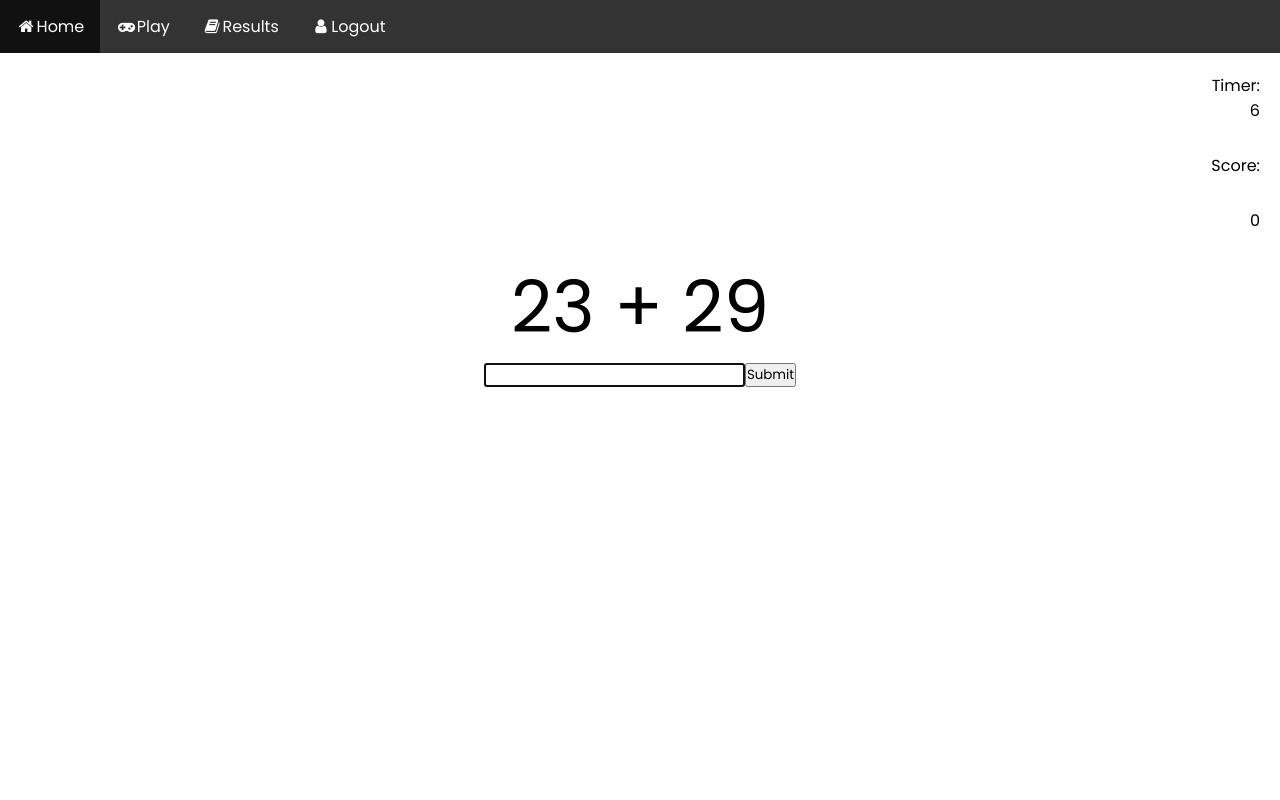
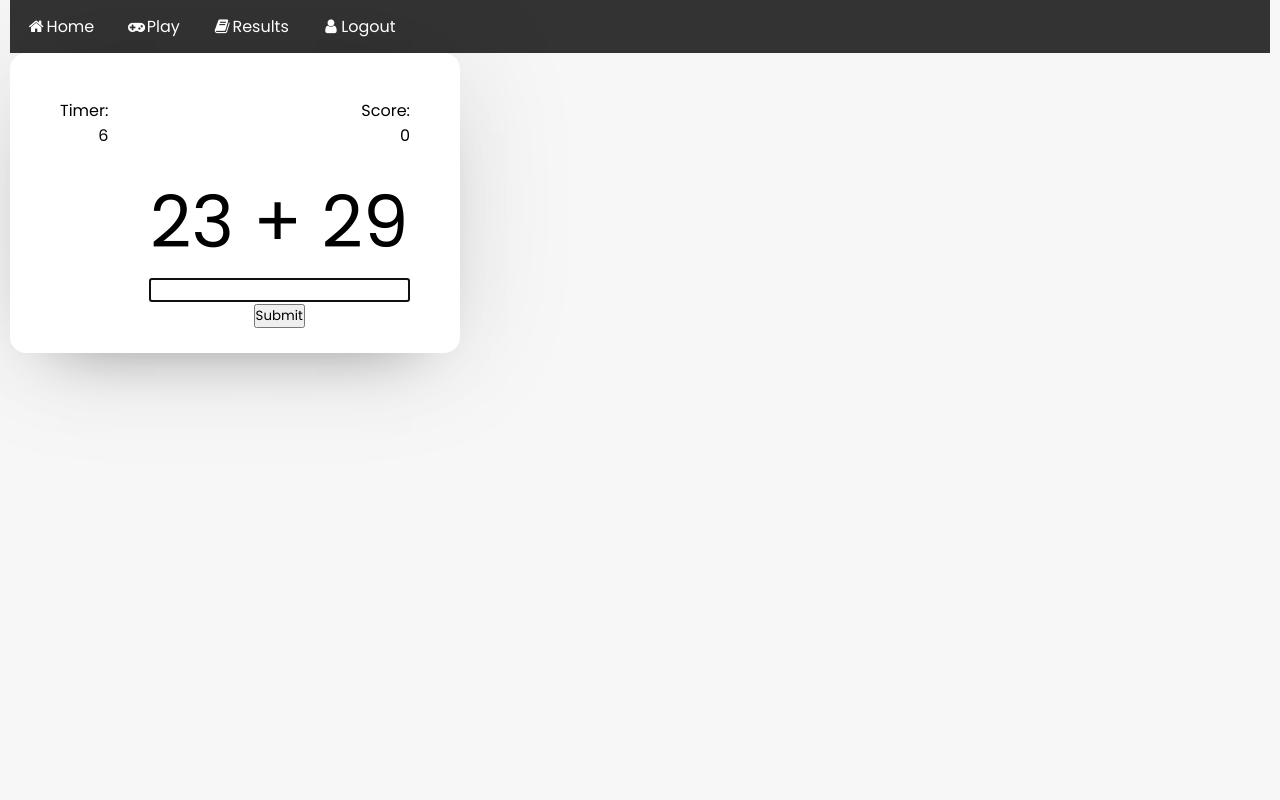
Before and after one commit to gergund/calculator, a Django app: page /play in a window 1280 px wide. Run offline with Django 4.2, Linux system fonts and the light colour scheme; some libraries are stand-ins or nearby versions.

Commit message:
Little more style

```diff
--- a/users/templates/users/play.html
+++ b/users/templates/users/play.html
@@ -80,6 +80,147 @@
                         font-family: 'Poppins', sans-serif;
             }
 
+            body {
+                /* display: flex; */
+                align-items: center;
+                justify-content: center;
+                min-height: 100vh;
+                background: #f7f7f7;
+                padding: 0 10px;
+            }
+
+            .wrapper {
+                background: #fff;
+                max-width: 450px;
+                width: 100%;
+                border-radius: 16px;
+                box-shadow: 0 0 128px 0 rgba(0, 0, 0, 0.1),
+                0 32px 64px -48px rgba(0, 0, 0, 0.5);
+            }
+
+            a {
+                color: black;
+            }
+
+            /* Login & Signup Form CSS Start */
+            .form {
+                padding: 25px 30px;
+            }
+
+            /*.form header {
+                font-size: 25px;
+                font-weight: 600;
+                padding-bottom: 10px;
+                border-bottom: 1px solid #e6e6e6;
+            } */
+
+            .form form {
+                margin: 20px 0;
+            }
+
+            .form form .error-text {
+                color: #721c24;
+                padding: 8px 10px;
+                text-align: center;
+                border-radius: 5px;
+                background: #f8d7da;
+                border: 1px solid #f5c6cb;
+                margin-bottom: 10px;
+            }
+
+            .form form .name-details {
+                display: flex;
+            }
+
+            .form .name-details .field:first-child {
+                margin-right: 10px;
+            }
+
+            .form .name-details .field:last-child {
+                margin-left: 10px;
+            }
+
+            .form form .field {
+                display: flex;
+                margin-bottom: 10px;
+                flex-direction: column;
+                position: relative;
+            }
+
+            .form form .field label {
+                margin-bottom: 2px;
+            }
+
+            .form form .input input {
+                height: 40px;
+                width: 100%;
+                font-size: 16px;
+                padding: 0 10px;
+                border-radius: 5px;
+                border: 1px solid #ccc;
+            }
+
+            .form form .field input {
+                outline: none;
+            }
+
+            .form form .image input {
+                font-size: 17px;
+            }
+
+            .form form .button input {
+                height: 45px;
+                border: none;
+                color: #fff;
+                font-size: 17px;
+                background: #333;
+                border-radius: 5px;
+                cursor: pointer;
+                margin-top: 13px;
+            }
+
+            .form form .field i {
+                position: absolute;
+                right: 15px;
+                top: 70%;
+                color: #ccc;
+                cursor: pointer;
+                transform: translateY(-50%);
+            }
+
+            .form form .field i.active::before {
+                color: #333;
+                content: "\f070";
+            }
+
+            .form .link {
+                text-align: center;
+                margin: 10px 0;
+                font-size: 17px;
+            }
+
+            .form .link a {
+                color: #333;
+            }
+
+            .form .link a:hover {
+                text-decoration: underline;
+            }
+
+            .form form .field {
+                font-size: 72px;
+                display: flex;
+            }
+
+            table {
+                border-spacing: 20px;
+                width: 450px;
+            }
+
+            section {
+                display: flex;
+            }
+
     /*Navigation Menu */
 
     .menu-ul {
@@ -129,8 +270,6 @@
 
     #score, #score_label {
         text-align: right;
-        margin: 10px;
-        padding: 10px;
     }
 
     .incorrect {
@@ -151,19 +290,23 @@
 
 
 {% block body %}
+<div class="wrapper">
+    <section class="form calcuation">
+        <header>
+            <div id="row">
+                <div>Timer:</div>
+                <div id="timer">0</div>
+            </div>
+        </header>
+
         <form id="results" action="{% url 'results' %}" method="post">
             {%csrf_token%}
             <input type="hidden" id="data" name="data">
         </form>
 
-        <div id="row">
-            <div id="center">
-                <div>Timer:</div>
-                <div id="timer">0</div>
+        <div id="app">
         </div>
-        </div>
-        <div id="app">
-
+    </section>
 </div>
 
         <script type="text/babel">
@@ -237,13 +380,18 @@
                 function renderProblem() {
                     return (
                         <div>
-                            <div id="score_label">Score: </div>
+                            <div id="row">
+                                <div>Score: </div>
                                 <div id="score">{state.score}</div>
+                            </div>
+
                             <div className={state.incorrect ? "incorrect" : ""} id="problem">
                                 {state.num1} + {state.num2}
                             </div>
+
                             <input onKeyPress={inputKeyPress} onChange={updateResponse} autoFocus={true} value={state.response} />
                             <button onClick={submitInput}>Submit</button>
+
                         </div>
                     )
                 }
@@ -251,7 +399,7 @@
                 function renderWinScreen() {
                     return (
                         <div>
-                            <div id="score_label">Score: </div>
+                            <div>Score:</div>
                             <div id="score">{state.score}</div>
                             <div id="winner">You won!</div>
                         </div>
```
Lines whose indentation alone changed are shown as unchanged.
